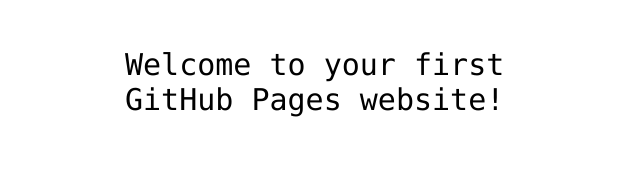
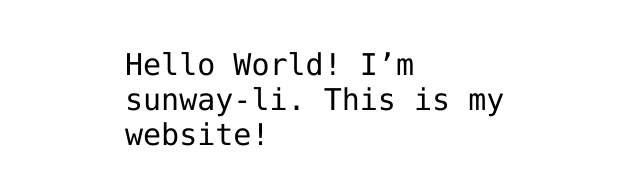
Before and after one commit to sunway-li/sunway-li.github.io, a plain HTML site: page index.html in a window 1280 px wide. Shown: the part 341-526 px from the top of the page, without its empty margins (315-955 px from the left). Drawn offline with Linux system fonts and the light colour scheme.

Commit message:
Add my name to index.html file

```diff
--- a/index.html
+++ b/index.html
@@ -12,7 +12,9 @@
 <img src="https://octodex.github.com/images/daftpunktocat-thomas.gif" id="octocat" alt="octocat-gif" />
 
 <!-- Change this code here by copy and pasting your template on line 15 -->
-<p>Welcome to your first GitHub Pages website!</p>
+<p>
+  Hello World! I’m sunway-li. This is my website!
+</p>
 
 </body>
 </html>
```
